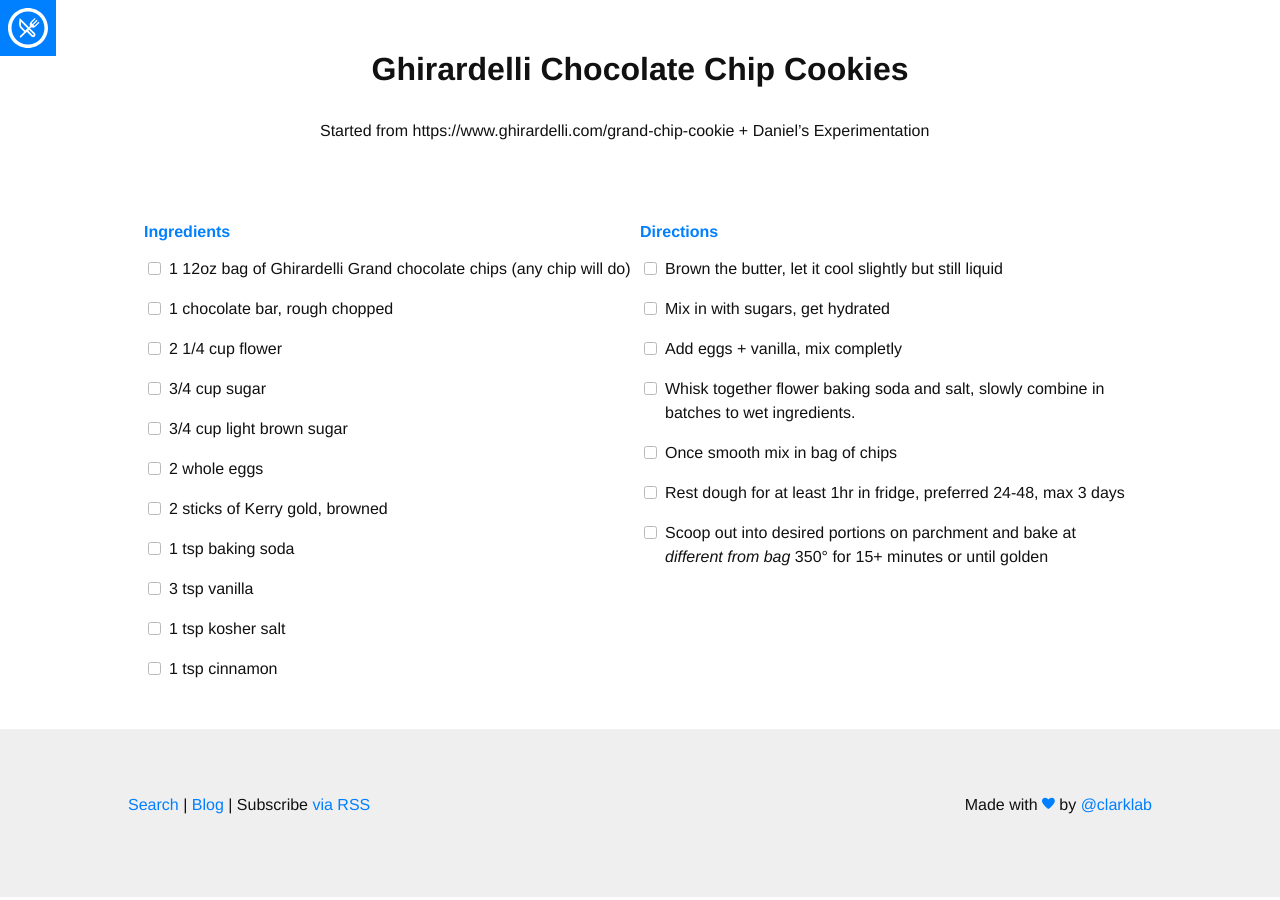
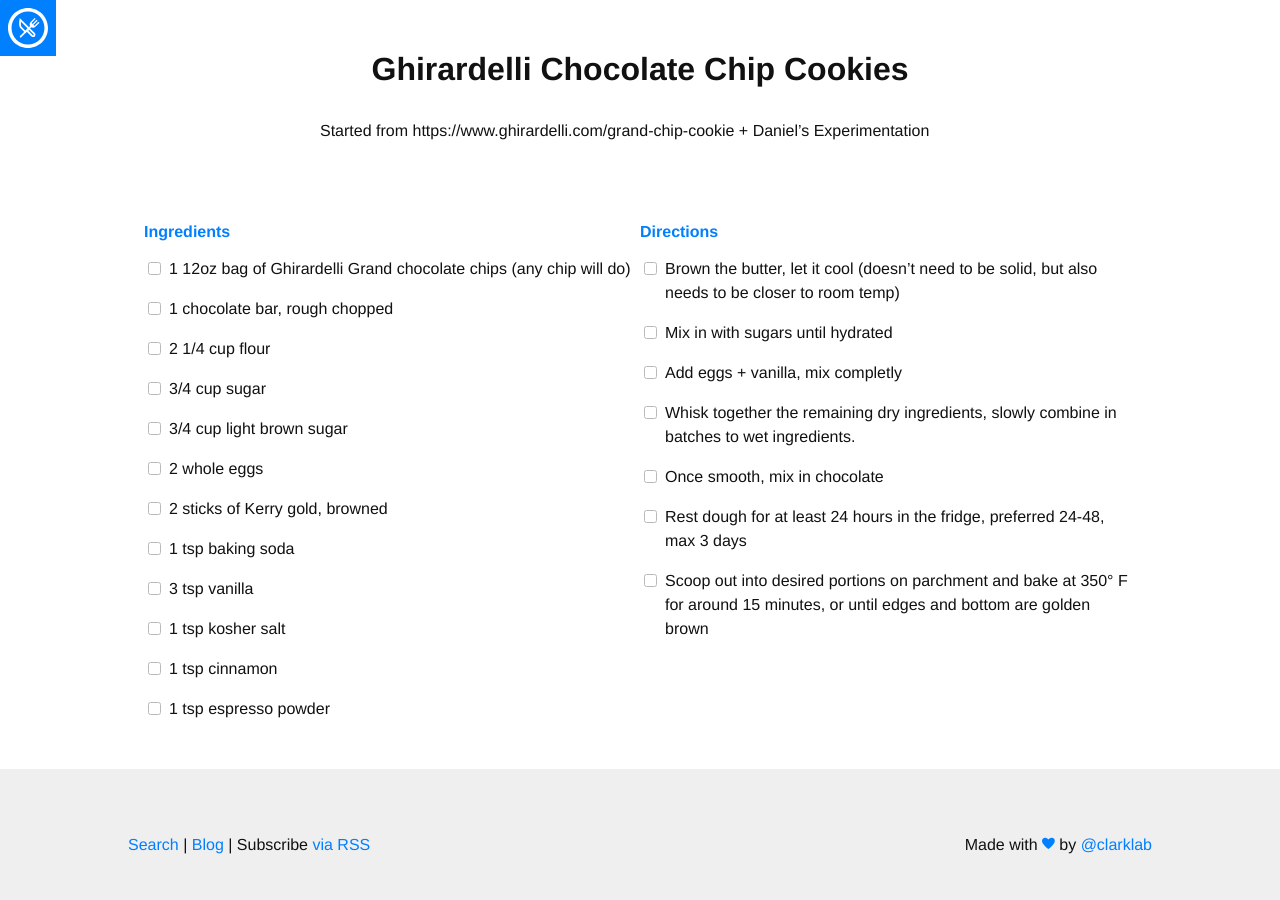
Before and after one commit to danielsheets/chowdown, a Jekyll site: the page built from _recipes/ghirardelli-chocolate-chip-cookies.md, in a window 1280 px wide and 900 px high, scrolled down 763 px. Built offline with Jekyll 4.4.1, drawn with Linux system fonts in a browser that asks for light colours; nearby versions of some CDN libraries; some web fonts are replaced.

Commit message:
Update ghirardelli-chocolate-chip-cookies.md
hideous spelling mistakes

```diff
--- a/_recipes/ghirardelli-chocolate-chip-cookies.md
+++ b/_recipes/ghirardelli-chocolate-chip-cookies.md
@@ -8,7 +8,7 @@ tags: desert, baking
 ingredients:
 - 1 12oz bag of Ghirardelli Grand chocolate chips (any chip will do)
 - 1 chocolate bar, rough chopped
-- 2 1/4 cup flower
+- 2 1/4 cup flour
 - 3/4 cup sugar
 - 3/4 cup light brown sugar
 - 2 whole eggs
@@ -17,15 +17,16 @@ ingredients:
 - 3 tsp vanilla
 - 1 tsp kosher salt
 - 1 tsp cinnamon
+- 1 tsp espresso powder
 
 directions:
-- Brown the butter, let it cool slightly but still liquid
-- Mix in with sugars, get hydrated
+- Brown the butter, let it cool (doesn't need to be solid, but also needs to be closer to room temp)
+- Mix in with sugars until hydrated
 - Add eggs + vanilla, mix completly
-- Whisk together flower baking soda and salt, slowly combine in batches to wet ingredients.
-- Once smooth mix in bag of chips
-- Rest dough for at least 1hr in fridge, preferred 24-48, max 3 days
-- Scoop out into desired portions on parchment and bake at *different from bag* 350° for 15+ minutes or until golden
+- Whisk together the remaining dry ingredients, slowly combine in batches to wet ingredients.
+- Once smooth, mix in chocolate
+- Rest dough for at least 24 hours in the fridge, preferred 24-48, max 3 days
+- Scoop out into desired portions on parchment and bake at 350° F for around 15 minutes, or until edges and bottom are golden brown
 
 ---
 
```
